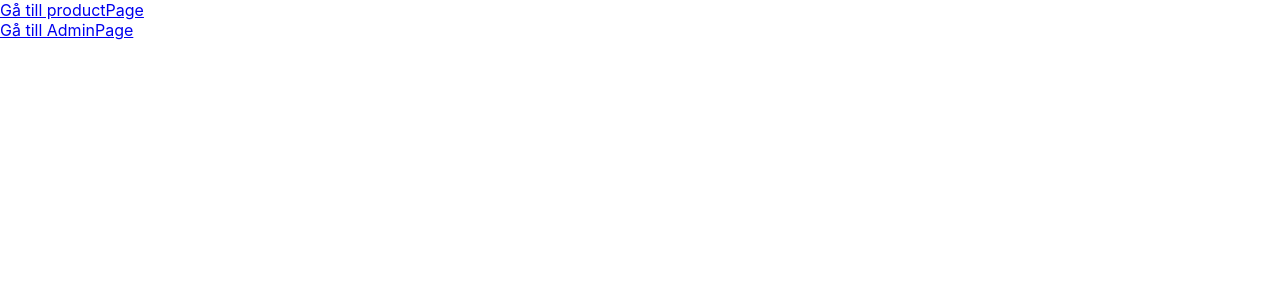
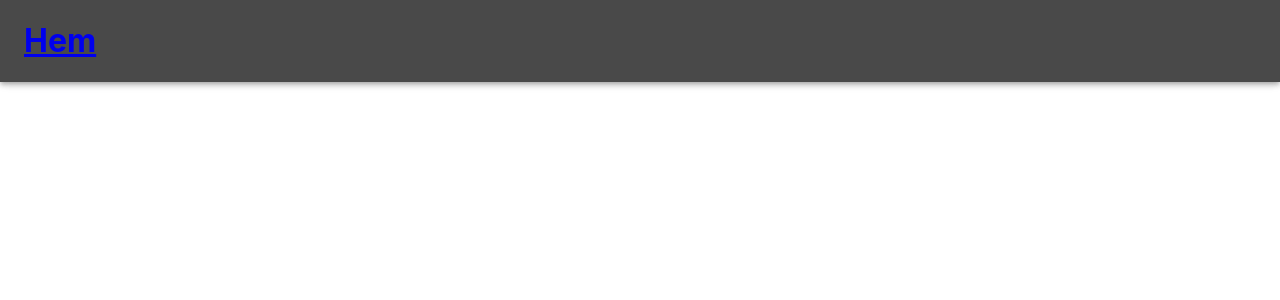
Before and after one commit to feliciaseg/webshop, a React (Create React App) app: page / in a window 1280 px wide. Shown: the top 300 px of the page. Built offline with nearby package versions, Linux system fonts and the light colour scheme.

Commit message:
header component

```diff
--- a/src/App.tsx
+++ b/src/App.tsx
@@ -2,11 +2,13 @@ import { ThemeProvider } from "@material-ui/core/styles";
 import { theme } from "./styling/colorTheme";
 import { BrowserRouter as Router } from "react-router-dom";
 import ViewContainer from "./routes/ViewContainer";
+import Header from "./components/Header";
 
 function App() {
   return (
     <ThemeProvider theme={theme}>
       <Router>
+        <Header/>
         <ViewContainer />
       </Router>
     </ThemeProvider>
--- a/src/components/Header.tsx
+++ b/src/components/Header.tsx
@@ -1 +1,25 @@
-export {}
+import { AppBar, Toolbar } from "@material-ui/core";
+import { CSSProperties } from "@material-ui/styles";
+import { Link } from "react-router-dom";
+
+
+
+
+
+export default function Header() {
+    return (
+
+        <header style={headerStyling}>
+         <AppBar position="fixed">
+            <Toolbar>
+            <Link to={{pathname: "./StartPage"}}><h1>Hem</h1></Link>
+            </Toolbar>
+        </AppBar>
+
+
+        </header>
+    )
+}
+
+const headerStyling: CSSProperties = {
+}
```
